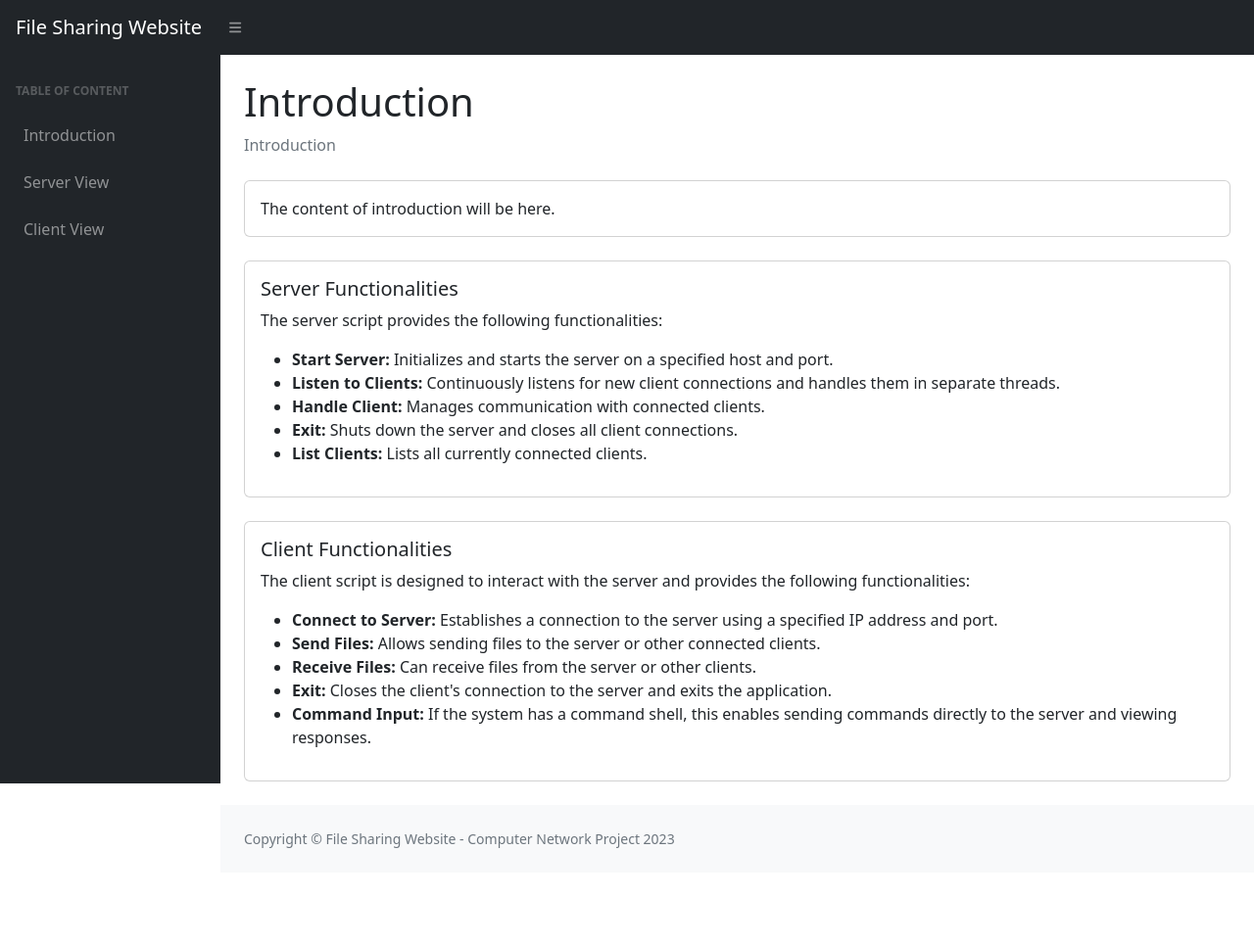
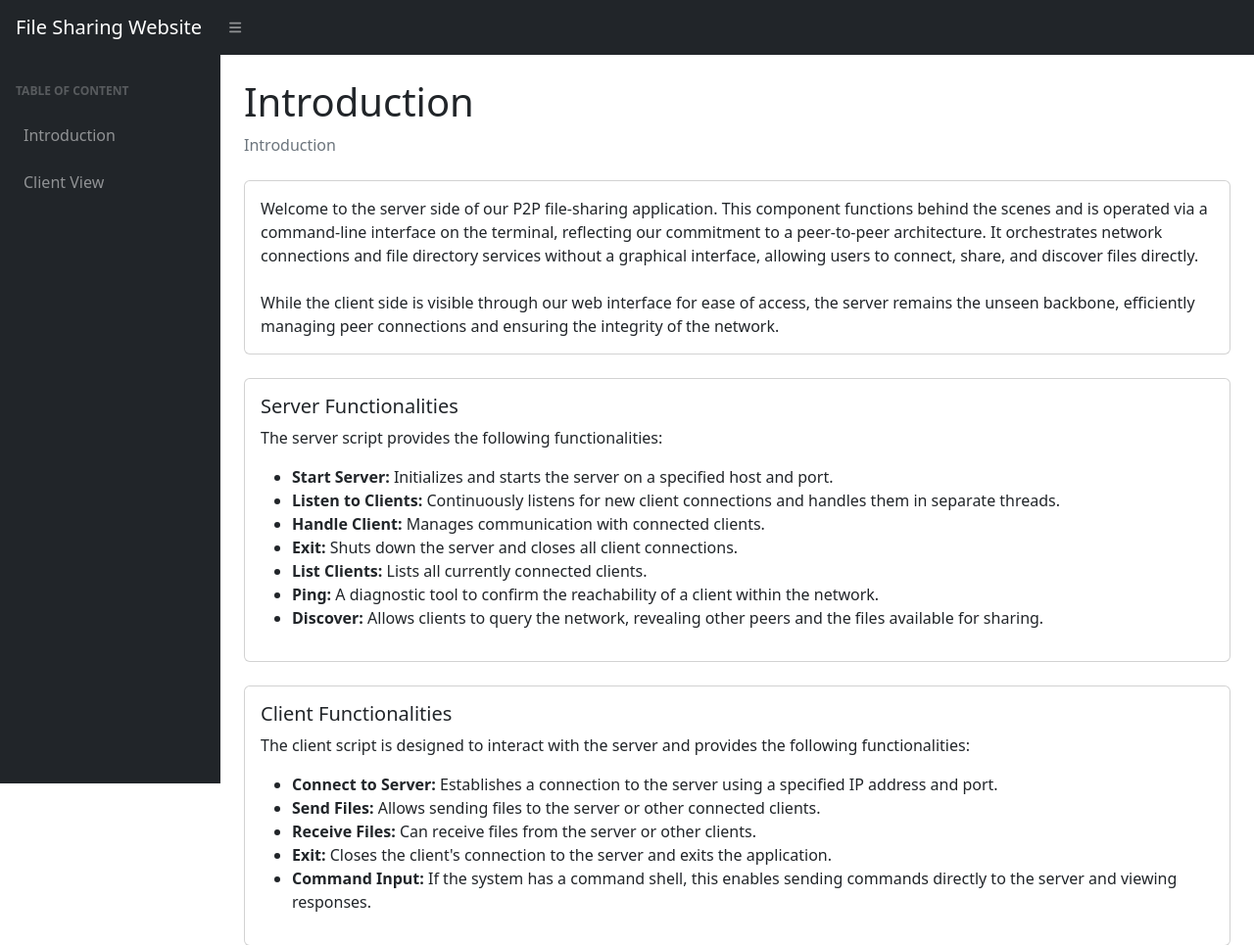
Before and after one commit to HuyyTran/BTL1_ComputerNetwork, a Flask app: page / in a window 1280 px wide. Shown: the top 965 px of the page at 98% size. Before the commit the page ends 866 px from the top, so only its background shows below. Run offline with Flask 3, Linux system fonts and the light colour scheme; some libraries are stand-ins or nearby versions.

Commit message:
Update index.html remove server view

```diff
--- a/Website/templates/index.html
+++ b/Website/templates/index.html
@@ -1,5 +1,6 @@
 <!DOCTYPE html>
 <html lang="en">
+
 <head>
   <meta charset="utf-8" />
   <meta http-equiv="X-UA-Compatible" content="IE=edge" />
@@ -11,6 +12,7 @@
   <link href="{{ url_for('static', filename='css/styles.css') }}" rel="stylesheet">
   <script src="https://use.fontawesome.com/releases/v6.3.0/js/all.js" crossorigin="anonymous"></script>
 </head>
+
 <body class="sb-nav-fixed">
   <nav class="sb-topnav navbar navbar-expand navbar-dark bg-dark">
     <!-- Navbar Brand-->
@@ -28,10 +30,7 @@
               <div class="sb-nav-link-icon"></div>
               Introduction
             </a>
-                            <a class="nav-link" href="{{ url_for('views.server_view') }}">
-                                <div class="sb-nav-link-icon"></div>
-                                Server View
-                            </a>
+
             <a class="nav-link" href="{{ url_for('views.client_view') }}">
               <div class="sb-nav-link-icon"></div>
               Client View
@@ -50,7 +49,10 @@
           </ol>
           <div class="card mb-4">
             <div class="card-body">
-                                The content of introduction will be here.
+              Welcome to the server side of our P2P file-sharing application. This component functions behind the scenes and is operated via a command-line interface on the terminal, reflecting our commitment to a peer-to-peer architecture. It orchestrates network connections and file directory services without a graphical interface, allowing users to connect, share, and discover files directly.
+              <br>
+              <br>
+              While the client side is visible through our web interface for ease of access, the server remains the unseen backbone, efficiently managing peer connections and ensuring the integrity of the network.
             </div>
           </div>
           <div class="card mb-4">
@@ -63,6 +65,9 @@
                 <li><strong>Handle Client:</strong> Manages communication with connected clients.</li>
                 <li><strong>Exit:</strong> Shuts down the server and closes all client connections.</li>
                 <li><strong>List Clients:</strong> Lists all currently connected clients.</li>
+                <li><strong>Ping:</strong> A diagnostic tool to confirm the reachability of a client within the network.</li>
+                <li><strong>Discover:</strong> Allows clients to query the network, revealing other peers and the files available for sharing.</li>
+
               </ul>
             </div>
           </div>
@@ -100,4 +105,5 @@
   <script src="{{ url_for('static', filename='assets/demo/chart-bar-demo.js') }}"></script>
   <script src="{{ url_for('static', filename='js/scripts.js') }}"></script>
 </body>
+
 </html>
```
Lines whose indentation alone changed are shown as unchanged.
